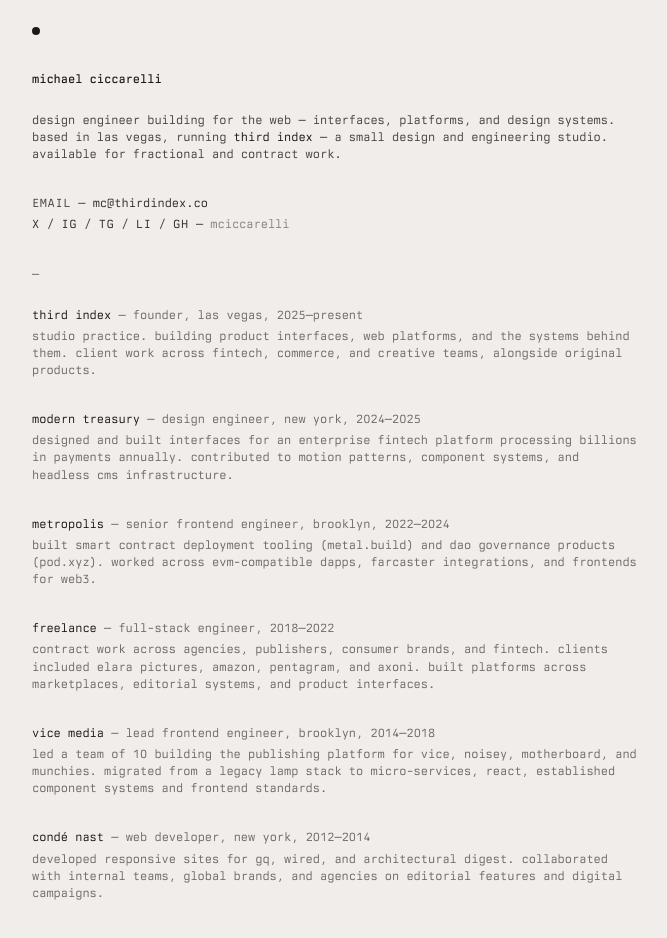
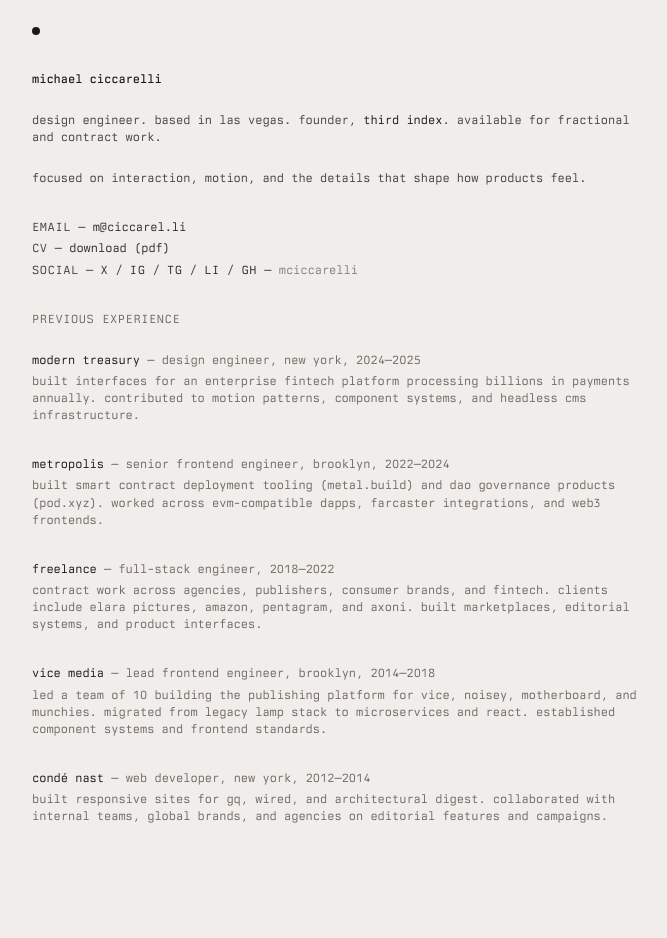
Before and after one commit to mciccarelli/personal-site, a Next.js app: page / in a window 1280 px wide. Shown: the top 938 px of the page, without its empty margins (304-971 px from the left). After the commit the page ends 905 px from the top, so only its background shows below. Built offline with nearby package versions, Linux system fonts and the light colour scheme.

Commit message:
update copy

```diff
--- a/app/page.tsx
+++ b/app/page.tsx
@@ -43,7 +43,7 @@ function renderInlineLinks(text: string): ReactNode[] {
 }
 
 export default function Home() {
-  const { bio, cta, timeline } = data;
+  const { bio, timeline } = data;
 
   return (
     <div className="mx-auto max-w-2xl px-6 pt-6 pb-20 text-sm lowercase md:px-8">
@@ -63,15 +63,23 @@ export default function Home() {
           <section className="text-foreground/80 mb-8 space-y-1">
             <div>
               <span className="tracking-wider uppercase">email</span> —{' '}
-              <a href="mailto:mc@thirdindex.co">mc@thirdindex.co</a>
+              <a href="mailto:m@ciccarel.li">m@ciccarel.li</a>
             </div>
             <div>
-              <SocialLinks />
+              <span className="tracking-wider uppercase">cv</span> —{' '}
+              <a href="/resume.pdf" target="_blank" rel="noopener noreferrer">
+                download (pdf)
+              </a>
+            </div>
+            <div>
+              <span className="tracking-wider uppercase">social</span> — <SocialLinks />
             </div>
           </section>
 
           <section>
-            <h2 className="text-muted-foreground mb-6 font-normal tracking-wider uppercase">—</h2>
+            <h2 className="text-muted-foreground mb-6 font-normal tracking-wider uppercase">
+              previous experience
+            </h2>
             <ol className="space-y-8">
               {timeline.map((item, i) => (
                 <li key={i} className="text-foreground/80">
--- a/data.json
+++ b/data.json
@@ -1,22 +1,15 @@
 {
 	"bio": [
-		"design engineer building for the web — interfaces, platforms, and design systems. based in las vegas, running [third index](https://thirdindex.co) — a small design and engineering studio. available for fractional and contract work."
+		"design engineer. based in las vegas. founder, [third index](https://thirdindex.co). available for fractional and contract work.",
+		"focused on interaction, motion, and the details that shape how products feel."
 	],
 	"timeline": [
-		{
-			"year": "2025—present",
-			"title": "third index",
-			"role": "founder",
-			"location": "las vegas",
-			"description": "studio practice. building product interfaces, web platforms, and the systems behind them. client work across fintech, commerce, and creative teams, alongside original products.",
-			"url": "https://thirdindex.co"
-		},
 		{
 			"year": "2024—2025",
 			"title": "modern treasury",
 			"role": "design engineer",
 			"location": "new york",
-			"description": "designed and built interfaces for an enterprise fintech platform processing billions in payments annually. contributed to motion patterns, component systems, and headless cms infrastructure.",
+			"description": "built interfaces for an enterprise fintech platform processing billions in payments annually. contributed to motion patterns, component systems, and headless cms infrastructure.",
 			"url": "https://moderntreasury.com"
 		},
 		{
@@ -24,20 +17,20 @@
 			"title": "metropolis",
 			"role": "senior frontend engineer",
 			"location": "brooklyn",
-			"description": "built smart contract deployment tooling (metal.build) and dao governance products (pod.xyz). worked across evm-compatible dapps, farcaster integrations, and frontends for web3."
+			"description": "built smart contract deployment tooling (metal.build) and dao governance products (pod.xyz). worked across evm-compatible dapps, farcaster integrations, and web3 frontends."
 		},
 		{
 			"year": "2018—2022",
 			"title": "freelance",
 			"role": "full-stack engineer",
-			"description": "contract work across agencies, publishers, consumer brands, and fintech. clients included elara pictures, amazon, pentagram, and axoni. built platforms across marketplaces, editorial systems, and product interfaces."
+			"description": "contract work across agencies, publishers, consumer brands, and fintech. clients include elara pictures, amazon, pentagram, and axoni. built marketplaces, editorial systems, and product interfaces."
 		},
 		{
 			"year": "2014—2018",
 			"title": "vice media",
 			"role": "lead frontend engineer",
 			"location": "brooklyn",
-			"description": "led a team of 10 building the publishing platform for vice, noisey, motherboard, and munchies. migrated from a legacy lamp stack to micro-services, react, established component systems and frontend standards.",
+			"description": "led a team of 10 building the publishing platform for vice, noisey, motherboard, and munchies. migrated from legacy lamp stack to microservices and react. established component systems and frontend standards.",
 			"url": "https://vice.com"
 		},
 		{
@@ -45,7 +38,7 @@
 			"title": "condé nast",
 			"role": "web developer",
 			"location": "new york",
-			"description": "developed responsive sites for gq, wired, and architectural digest. collaborated with internal teams, global brands, and agencies on editorial features and digital campaigns.",
+			"description": "built responsive sites for gq, wired, and architectural digest. collaborated with internal teams, global brands, and agencies on editorial features and campaigns.",
 			"url": "https://condenast.com"
 		}
 	]
--- a/package.json
+++ b/package.json
@@ -18,8 +18,8 @@
     "@types/node": "^25.6.0",
     "@types/react": "^19.2.14",
     "@types/react-dom": "^19.2.3",
-    "postcss": "^8.5.10",
-    "prettier-plugin-tailwindcss": "^0.7.2",
+    "postcss": "^8.5.12",
+    "prettier-plugin-tailwindcss": "^0.7.3",
     "tailwindcss": "^4.2.4",
     "typescript": "^6.0.3"
   }
```
Also changed, not shown: 2 other files (tests, documents, lock files or other folders).
